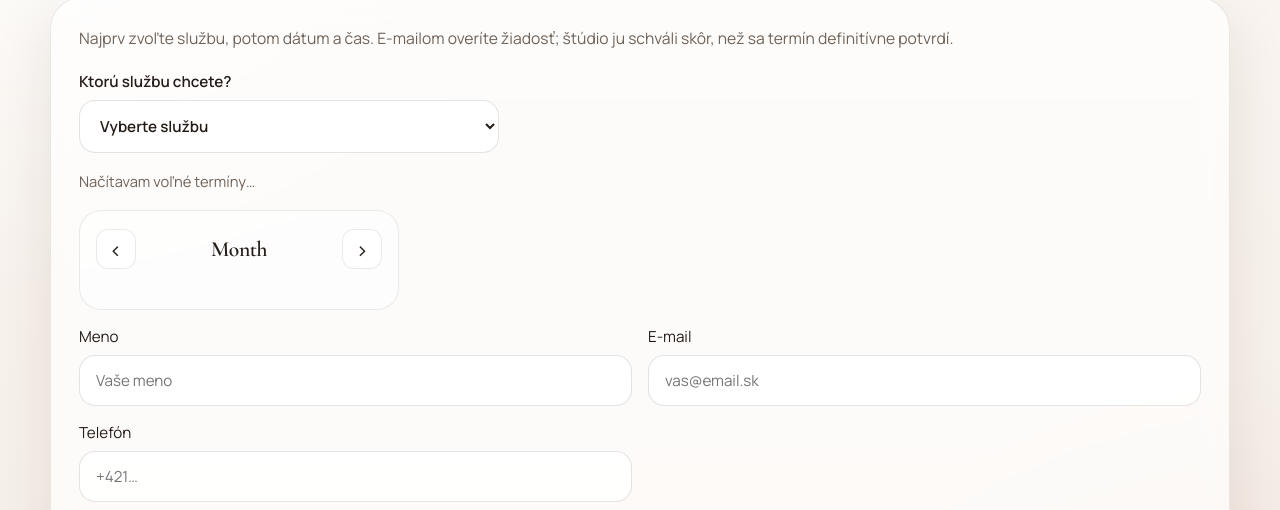
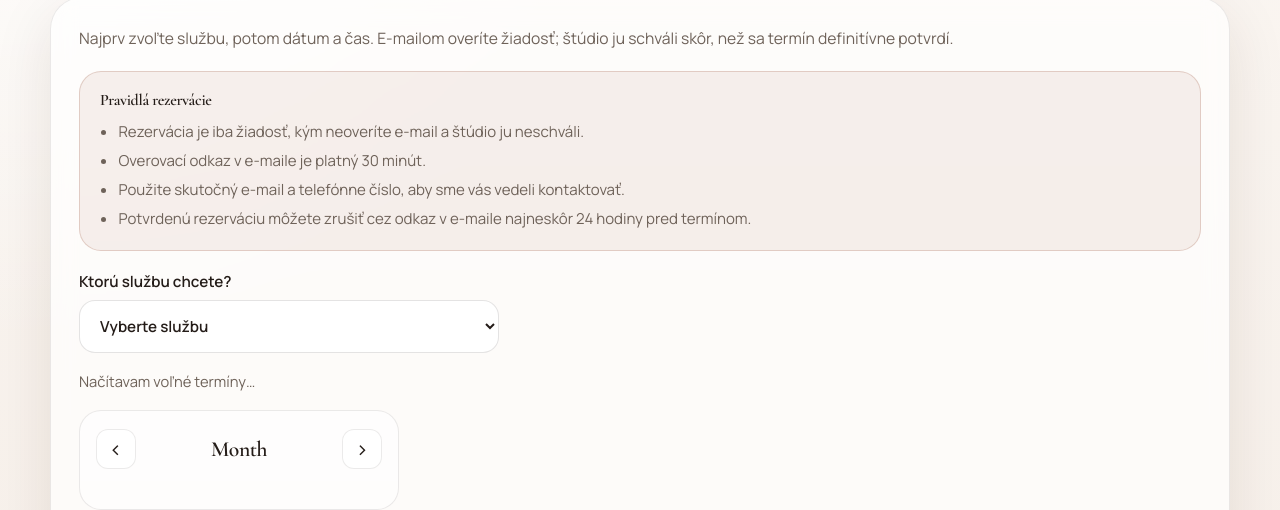
Before and after one commit to Palo124/juliamakeup, a website: page booking.html in a window 1280 px wide. Shown: the part 290-800 px from the top of the page. Drawn offline with nearby package versions, Linux system fonts and the light colour scheme; no server answers; a web font is replaced by a local one.

Commit message:
Update v2.3 - add reservation rules and adjust appscript and config

```diff
--- a/assets/css/main.css
+++ b/assets/css/main.css
@@ -1661,6 +1661,31 @@ textarea {
   line-height: 1.6;
 }
 
+.booking-rules {
+  margin: 0;
+  padding: 18px 20px;
+  border: 1px solid rgba(176, 123, 103, 0.3);
+  border-radius: var(--radius-md);
+  background: rgba(176, 123, 103, 0.1);
+}
+
+.booking-rules h3 {
+  margin: 0 0 10px;
+  font-size: 1rem;
+}
+
+.booking-rules ul {
+  margin: 0;
+  padding-left: 1.15rem;
+  color: var(--muted);
+  font-size: 0.94rem;
+  line-height: 1.65;
+}
+
+.booking-rules li + li {
+  margin-top: 4px;
+}
+
 .booking-action-result {
   margin: 0 0 1rem;
   padding: 0.85rem 1rem;
--- a/assets/js/config.js
+++ b/assets/js/config.js
@@ -6,7 +6,7 @@ export const CONFIG = {
    * Booking API (same spreadsheet as `Availability` + `Reservations` tabs — see `backend/apps-script-booking/`).
    * Deploy the script as a Web app and paste the `/exec` URL here.
    */
-  bookingScriptUrl: "https://script.google.com/macros/s/AKfycbxckoMjhDQ6I0tcQpLp-xDhYFWJ9s5eIELuehYI1HULbPRQUCjjlA411yh3p_Wa8BKf/exec",
+  bookingScriptUrl: "https://script.google.com/macros/s/AKfycbytkWLV8DYon0-_4OXeR6o_4Sp6HxUbvbeRwaxVBD3zDpd5wb89g1XJrGnz71nf_bsM/exec",
   useSheetBooking: true,
 
   /**
--- a/assets/js/i18n.js
+++ b/assets/js/i18n.js
@@ -269,6 +269,11 @@ const BUNDLED_STRINGS = {
     "booking.h2": "Choose an available time",
     "booking.intro":
       "First choose a service, then pick a date and time. You will verify your email; the studio approves before the slot is confirmed.",
+    "booking.rulesTitle": "Reservation rules",
+    "booking.ruleVerify": "Your reservation is only a request until you verify your email and the studio approves it.",
+    "booking.ruleEmailExpiry": "The email verification link expires after 30 minutes.",
+    "booking.ruleContact": "Use a real email and phone number so we can confirm details if needed.",
+    "booking.ruleCancel": "Confirmed reservations can be cancelled from the email link up to 24 hours before the appointment.",
     "booking.serviceFirst": "Which service do you want?",
     "booking.chooseServiceFirst": "Choose a service to see available dates and times.",
     "booking.noSlotsForService": "There are no open slots for this service yet — try another service or contact us.",
@@ -608,6 +613,11 @@ const BUNDLED_STRINGS = {
     "booking.h2": "Vyberte voľný termín",
     "booking.intro":
       "Najprv zvoľte službu, potom dátum a čas. E-mailom overíte žiadosť; štúdio ju schváli skôr, než sa termín definitívne potvrdí.",
+    "booking.rulesTitle": "Pravidlá rezervácie",
+    "booking.ruleVerify": "Rezervácia je iba žiadosť, kým neoveríte e-mail a štúdio ju neschváli.",
+    "booking.ruleEmailExpiry": "Overovací odkaz v e-maile je platný 30 minút.",
+    "booking.ruleContact": "Použite skutočný e-mail a telefónne číslo, aby sme vás vedeli kontaktovať.",
+    "booking.ruleCancel": "Potvrdenú rezerváciu môžete zrušiť cez odkaz v e-maile najneskôr 24 hodiny pred termínom.",
     "booking.serviceFirst": "Ktorú službu chcete?",
     "booking.chooseServiceFirst": "Vyberte službu, aby sa zobrazili voľné dátumy a časy.",
     "booking.noSlotsForService": "Pre túto službu zatiaľ nie sú voľné termíny — skúste inú službu alebo nás kontaktujte.",
--- a/booking.html
+++ b/booking.html
@@ -71,6 +71,15 @@
           <p class="booking-intro" data-i18n="booking.intro">
             First choose a service, then pick a date and time. You will verify your email; the studio approves before the slot is confirmed.
           </p>
+          <aside class="booking-rules" aria-labelledby="booking-rules-title">
+            <h3 id="booking-rules-title" data-i18n="booking.rulesTitle">Reservation rules</h3>
+            <ul>
+              <li data-i18n="booking.ruleVerify">Your reservation is only a request until you verify your email and the studio approves it.</li>
+              <li data-i18n="booking.ruleEmailExpiry">The email verification link expires after 30 minutes.</li>
+              <li data-i18n="booking.ruleContact">Use a real email and phone number so we can confirm details if needed.</li>
+              <li data-i18n="booking.ruleCancel">Confirmed reservations can be cancelled from the email link up to 24 hours before the appointment.</li>
+            </ul>
+          </aside>
           <p id="booking-action-result" class="booking-action-result hidden" role="status" aria-live="polite"></p>
           <form id="booking-form" class="booking-form" autocomplete="on">
             <div class="booking-service-row">
```
